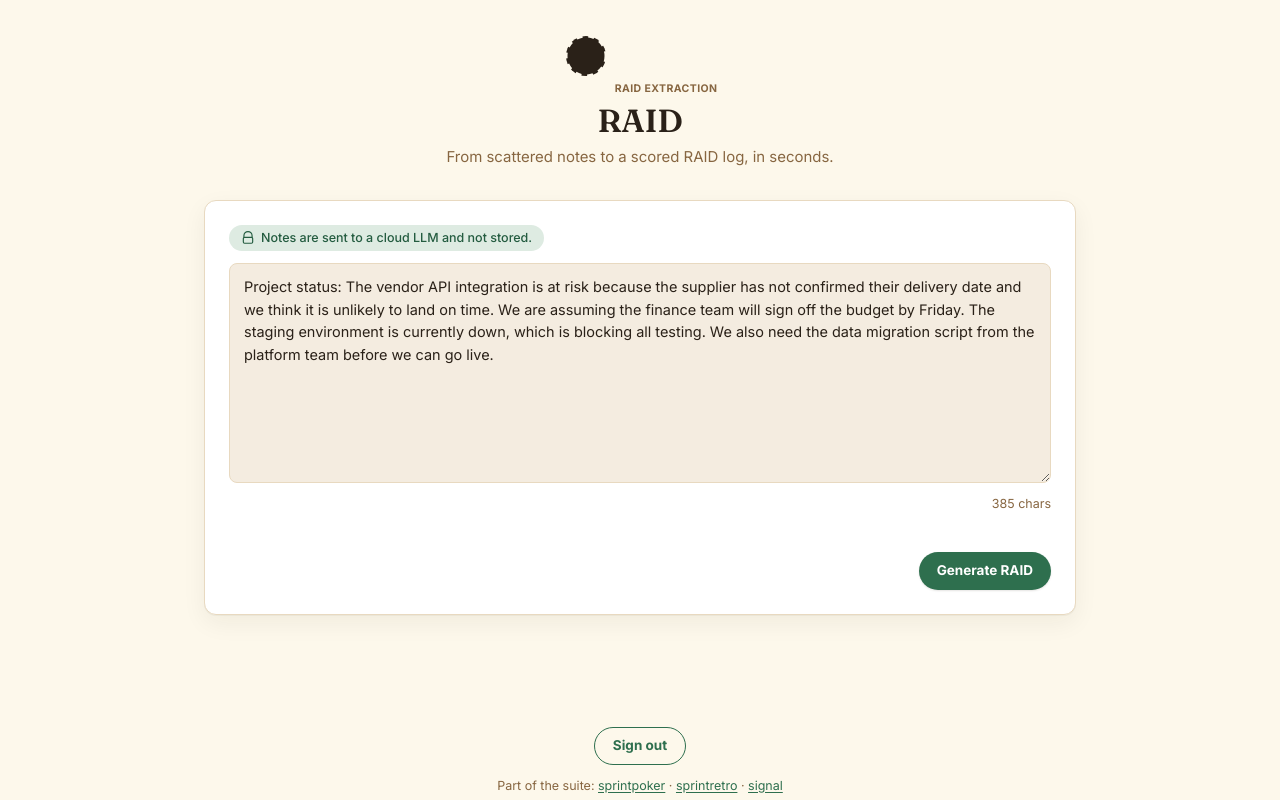
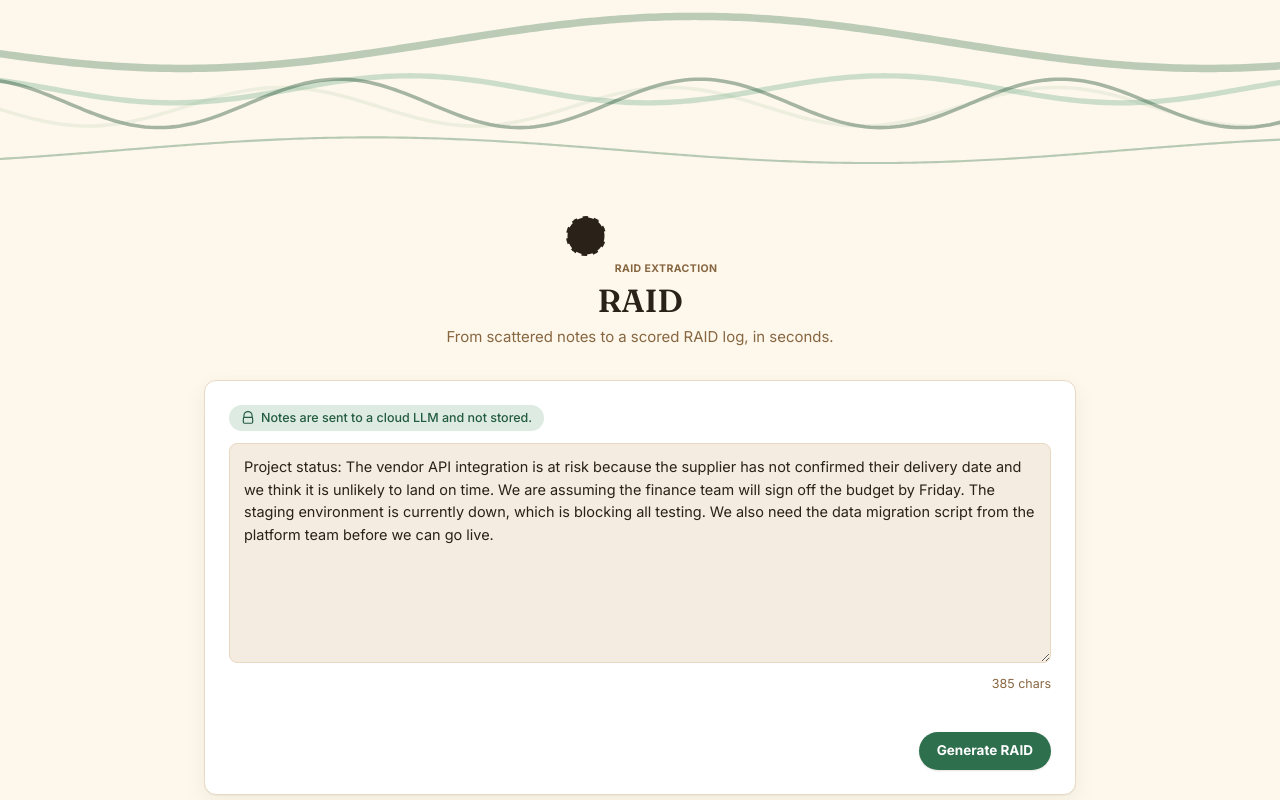
Before and after one commit to Sprint-Suite/raid, a website: page public/index.html in a window 1280 px wide. Shown: the top 800 px of the page. Drawn offline with Linux system fonts and the light colour scheme.

Commit message:
feat(animation): wire breathing-waves on login + main pages with raid palette

```diff
--- /dev/null
+++ b/public/css/breathing-waves.css
@@ -0,0 +1,55 @@
+/* breathing-waves.css
+ * Spec: docs/breathing-waves-header-background.md
+ * Cream header band with animated canvas behind the page title.
+ * Loaded AFTER theme-core.css / theme-signal.css.
+ */
+
+.header-band {
+  position: relative;
+  background: var(--bg);
+  overflow: hidden;
+  min-height: clamp(120px, 22vw, 180px);
+  isolation: isolate;
+}
+
+.header-band > canvas {
+  position: absolute;
+  inset: 0;
+  width: 100%;
+  height: 100%;
+  display: block;
+  z-index: 0;
+  pointer-events: none;
+}
+
+.header-band > .header-content {
+  position: relative;
+  z-index: 1;
+  padding: 26px 22px 30px;
+}
+
+.header-band .eyebrow {
+  font-family: var(--sans);
+  font-size: 12px;
+  font-weight: 700;
+  letter-spacing: 0.09em;
+  text-transform: uppercase;
+  color: var(--muted);
+  margin: 0 0 8px;
+}
+
+.header-band .header-title {
+  font-family: var(--serif);
+  font-size: clamp(32px, 8vw, 44px);
+  letter-spacing: -0.02em;
+  line-height: 1.02;
+  color: var(--ink);
+  margin: 0;
+}
+
+.header-band .header-subtitle {
+  font-family: var(--serif);
+  color: var(--muted);
+  font-size: 17px;
+  margin: 8px 0 0;
+}
--- a/public/index.html
+++ b/public/index.html
@@ -9,13 +9,19 @@
   <link rel="stylesheet" href="/css/theme-core.css">
   <link rel="stylesheet" href="/css/theme-raid.css">
   <link rel="stylesheet" href="/css/app.css">
+  <link rel="stylesheet" href="/css/breathing-waves.css">
 
   <script src="/js/clipboard.js" defer></script>
   <script src="/js/samples.js" defer></script>
   <script src="/js/exports.js" defer></script>
+  <script src="/js/breathing-waves.js" defer></script>
   <script src="/js/app.js" defer></script>
 </head>
 <body>
+
+  <header class="header-band" data-breathing-waves data-wave-palette="raid">
+    <canvas></canvas>
+  </header>
 
   <main class="app-page">
 
--- /dev/null
+++ b/public/js/breathing-waves.js
@@ -0,0 +1,140 @@
+/* breathing-waves.js
+   Animated header background. No dependencies. Respects prefers-reduced-motion.
+   Spec: docs/breathing-waves-header-background.md
+   Usage:
+     <header class="header-band" data-breathing-waves data-wave-palette="signal">
+       <canvas></canvas>             // optional; created if absent
+       <div class="header-content"> ... </div>
+     </header>
+*/
+(function () {
+  'use strict';
+
+  var PALETTES = {
+    signal: [[47,107,67],[143,191,159],[36,82,53],[99,150,112],[60,120,80]],
+    retro:  [[46,110,99],[140,196,184],[33,84,75],[92,150,138],[58,122,110]],
+    poker:  [[44,104,112],[138,190,196],[31,80,86],[88,148,156],[55,118,126]]
+  };
+
+  var CFG = {
+    lineCount: 5,
+    timeStep: 0.02,
+    xStep: 5,
+    opacityFloor: 0.08,
+    opacityRange: 0.37,
+    offsetSpreadPx: 80,
+    dprCap: 2
+  };
+
+  var reduceMotion = window.matchMedia &&
+    window.matchMedia('(prefers-reduced-motion: reduce)').matches;
+
+  function makeLines(n, palette) {
+    var lines = [];
+    for (var i = 0; i < n; i++) {
+      lines.push({
+        amp:      12 + Math.random() * 16,
+        freq:     0.006 + Math.random() * 0.012,
+        speed:    (0.25 + Math.random() * 0.7) * (Math.random() < 0.5 ? -1 : 1),
+        drift:    (Math.random() - 0.5) * 0.4,
+        driftAmp: 18 + Math.random() * 22,
+        phase:    Math.random() * Math.PI * 2,
+        offset:   n > 1 ? (i / (n - 1) - 0.5) : 0,
+        opSpeed:  0.2 + Math.random() * 0.5,
+        opPhase:  Math.random() * Math.PI * 2,
+        thSpeed:  0.18 + Math.random() * 0.45,
+        thPhase:  Math.random() * Math.PI * 2,
+        thMin:    2,
+        thMax:    7 + Math.random() * 3,
+        col:      palette[i % palette.length]
+      });
+    }
+    return lines;
+  }
+
+  function init(host) {
+    var canvas = host.querySelector('canvas');
+    if (!canvas) {
+      canvas = document.createElement('canvas');
+      host.insertBefore(canvas, host.firstChild);
+    }
+    canvas.setAttribute('aria-hidden', 'true');
+    canvas.setAttribute('role', 'presentation');
+
+    var ctx = canvas.getContext('2d');
+    var paletteName = host.getAttribute('data-wave-palette') || 'signal';
+    var palette = PALETTES[paletteName] || PALETTES.signal;
+    var lines = makeLines(CFG.lineCount, palette);
+    var t = 0;
+    var w = 0, h = 0;
+
+    function resize() {
+      var rect = host.getBoundingClientRect();
+      var dpr = Math.min(window.devicePixelRatio || 1, CFG.dprCap);
+      w = rect.width; h = rect.height;
+      canvas.width = w * dpr;
+      canvas.height = h * dpr;
+      ctx.setTransform(dpr, 0, 0, dpr, 0, 0);
+    }
+
+    function draw() {
+      ctx.clearRect(0, 0, w, h);
+      ctx.lineCap = 'round';
+      for (var k = 0; k < lines.length; k++) {
+        var L = lines[k];
+        var o = CFG.opacityFloor +
+                (Math.sin(t * L.opSpeed + L.opPhase) * 0.5 + 0.5) * CFG.opacityRange;
+        var th = L.thMin +
+                 (Math.sin(t * L.thSpeed + L.thPhase) * 0.5 + 0.5) * (L.thMax - L.thMin);
+        var baseY = h / 2 + L.offset * CFG.offsetSpreadPx +
+                    Math.sin(t * L.drift + L.phase) * L.driftAmp;
+        ctx.strokeStyle = 'rgba(' + L.col[0] + ',' + L.col[1] + ',' + L.col[2] + ',' + o + ')';
+        ctx.lineWidth = th;
+        ctx.beginPath();
+        for (var x = 0; x <= w; x += CFG.xStep) {
+          var y = baseY + Math.sin(x * L.freq + t * L.speed + L.phase) * L.amp;
+          if (x === 0) ctx.moveTo(x, y); else ctx.lineTo(x, y);
+        }
+        ctx.stroke();
+      }
+    }
+
+    var rafId = null;
+    function frame() {
+      draw();
+      t += CFG.timeStep;
+      rafId = window.requestAnimationFrame(frame);
+    }
+
+    resize();
+    if (window.ResizeObserver) {
+      new ResizeObserver(resize).observe(host);
+    } else {
+      window.addEventListener('resize', resize);
+    }
+
+    if (reduceMotion) {
+      draw();
+    } else {
+      frame();
+      document.addEventListener('visibilitychange', function () {
+        if (document.hidden) {
+          if (rafId) { window.cancelAnimationFrame(rafId); rafId = null; }
+        } else if (!rafId) {
+          frame();
+        }
+      });
+    }
+  }
+
+  function boot() {
+    var hosts = document.querySelectorAll('[data-breathing-waves]');
+    for (var i = 0; i < hosts.length; i++) init(hosts[i]);
+  }
+
+  if (document.readyState === 'loading') {
+    document.addEventListener('DOMContentLoaded', boot);
+  } else {
+    boot();
+  }
+})();
```
